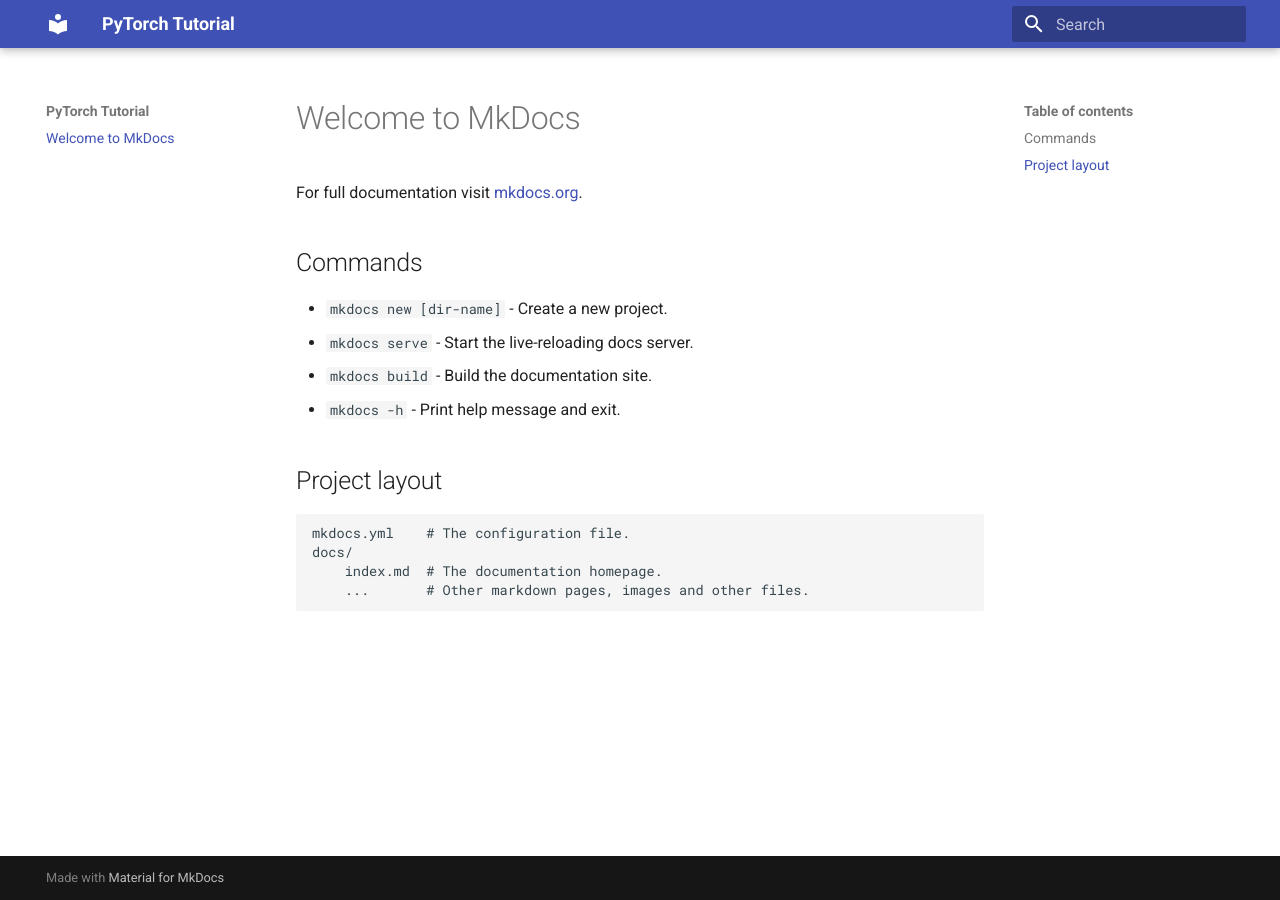
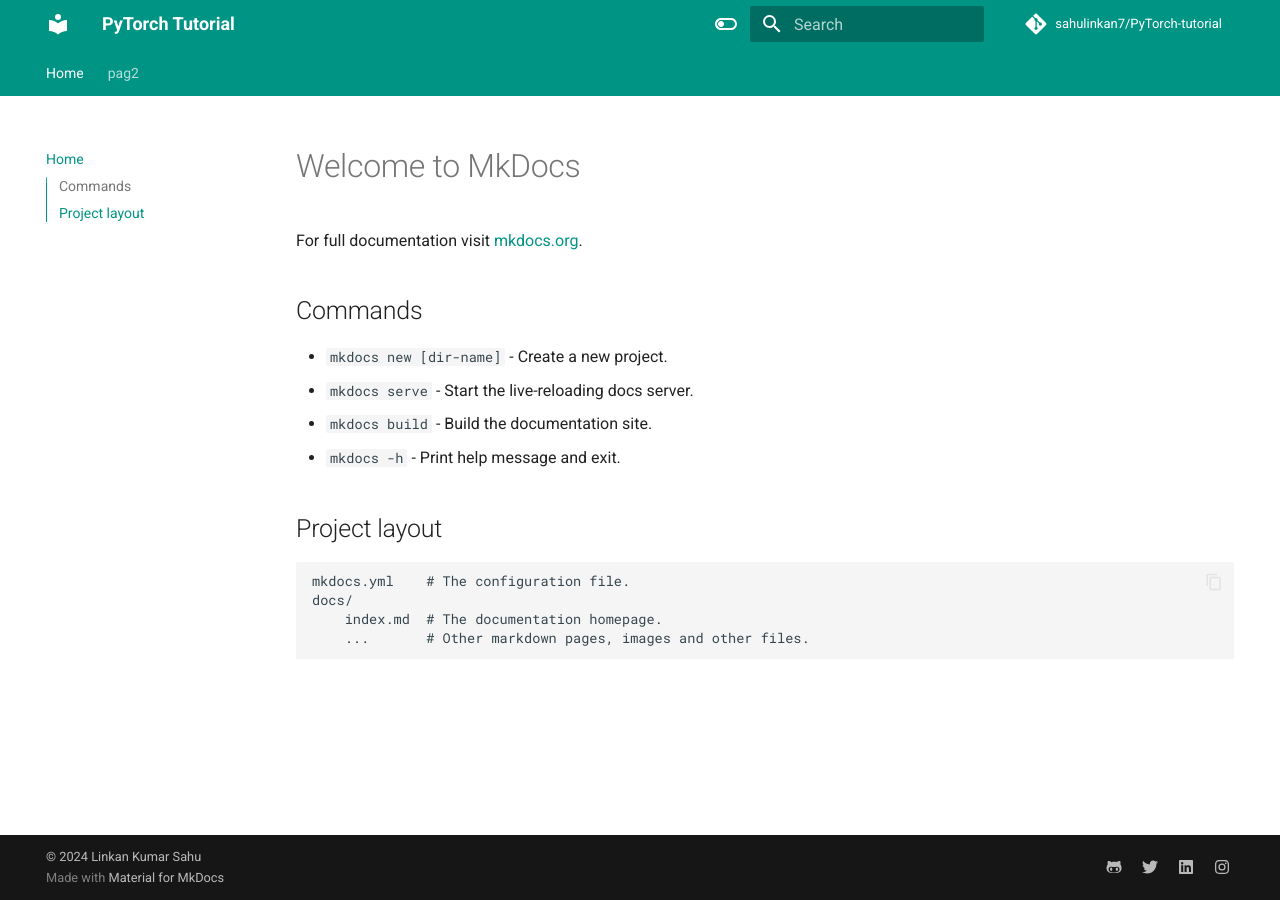
Before and after one commit to Sahulinkan7/PyTorch-tutorial, an MkDocs documentation site: the page built from docs/index.md, in a window 1280 px wide. Built offline with MkDocs 1.6.1 and Material for MkDocs 9.7.7, drawn with Linux system fonts in a browser that asks for light colours; comment, search, counter and statistics services are not loaded.

Commit message:
update related to mkdocs

```diff
--- /dev/null
+++ b/docs/javascripts/mathjax.js
@@ -0,0 +1,16 @@
+window.MathJax = {
+    tex: {
+      inlineMath: [["\\(", "\\)"]],
+      displayMath: [["\\[", "\\]"]],
+      processEscapes: true,
+      processEnvironments: true
+    },
+    options: {
+      ignoreHtmlClass: ".*|",
+      processHtmlClass: "arithmatex"
+    }
+  };
+
+  document$.subscribe(() => {
+    MathJax.typesetPromise()
+  })
--- a/mkdocs.yml
+++ b/mkdocs.yml
@@ -1,3 +1,76 @@
+# Project information
 site_name: PyTorch Tutorial
+# defeine TOC or order of website-
+nav:
+  - Home: index.md
+  - pag2: page2.md
+
+site_author: Linkan Kumar Sahu
+site_description: >-
+  DESCRIPTION
+
+# Repository
+repo_name: sahulinkan7/PyTorch-tutorial
+repo_url: https://github.com/sahulinkan7/PyTorch-tutorial
+
+# Configuration
 theme:
   name: material
+  features:
+    - navigation.tabs
+    - navigation.sections
+    - toc.integrate
+    - navigation.top
+    - content.code.copy
+  language: en
+  palette:
+    - scheme: default
+      toggle:
+        icon: material/toggle-switch-off-outline
+        name: Switch to dark mode
+      primary: teal
+      accent: purple
+    - scheme: slate
+      toggle:
+        icon: material/toggle-switch
+        name: Switch to light mode
+      primary: teal
+      accent: lime
+  # logo: PyTorch_logo_icon.svg
+
+extra:
+  social:
+    - icon: fontawesome/brands/github-alt
+      link: https://github.com/Sahulinkan7
+    - icon: fontawesome/brands/twitter
+      link: https://x.com/sahulinkan7
+    - icon: fontawesome/brands/linkedin
+      link: https://www.linkedin.com/in/linkan-kumar-sahu/
+    - icon: fontawesome/brands/instagram
+      link: https://www.instagram.com/linkan__sahu/
+
+extra_javascript:
+  - javascripts/mathjax.js
+  # - javascripts/tawk.js
+  - https://polyfill.io/v3/polyfill.min.js #?features=es6
+  - https://cdn.jsdelivr.net/npm/mathjax@3/es5/tex-mml-chtml.js
+
+markdown_extensions:
+  - pymdownx.highlight:
+      anchor_linenums: true
+  - pymdownx.inlinehilite
+  - pymdownx.snippets
+  - admonition
+  - pymdownx.arithmatex:
+      generic: true
+  - footnotes
+  - pymdownx.details
+  - pymdownx.superfences
+  - pymdownx.mark
+
+
+plugins:
+  - search
+
+copyright: |
+  &copy; 2024 <a href="https://github.com/sahulinkan7"  target="_blank" rel="noopener">Linkan Kumar Sahu</a>
```
Also changed, not shown: README.md (+1 -0 lines), docs/page2.md (added, +13 -0 lines).
